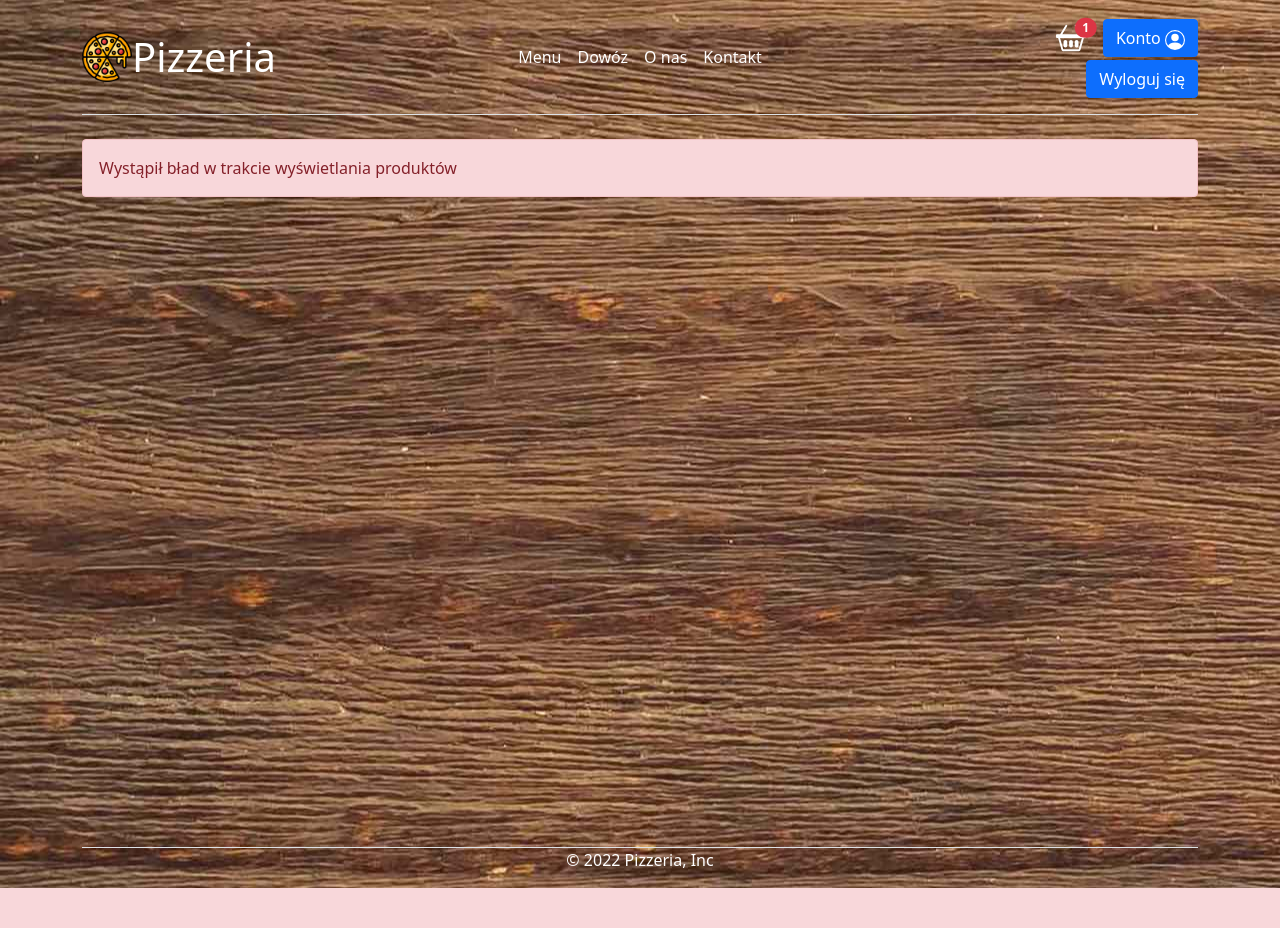
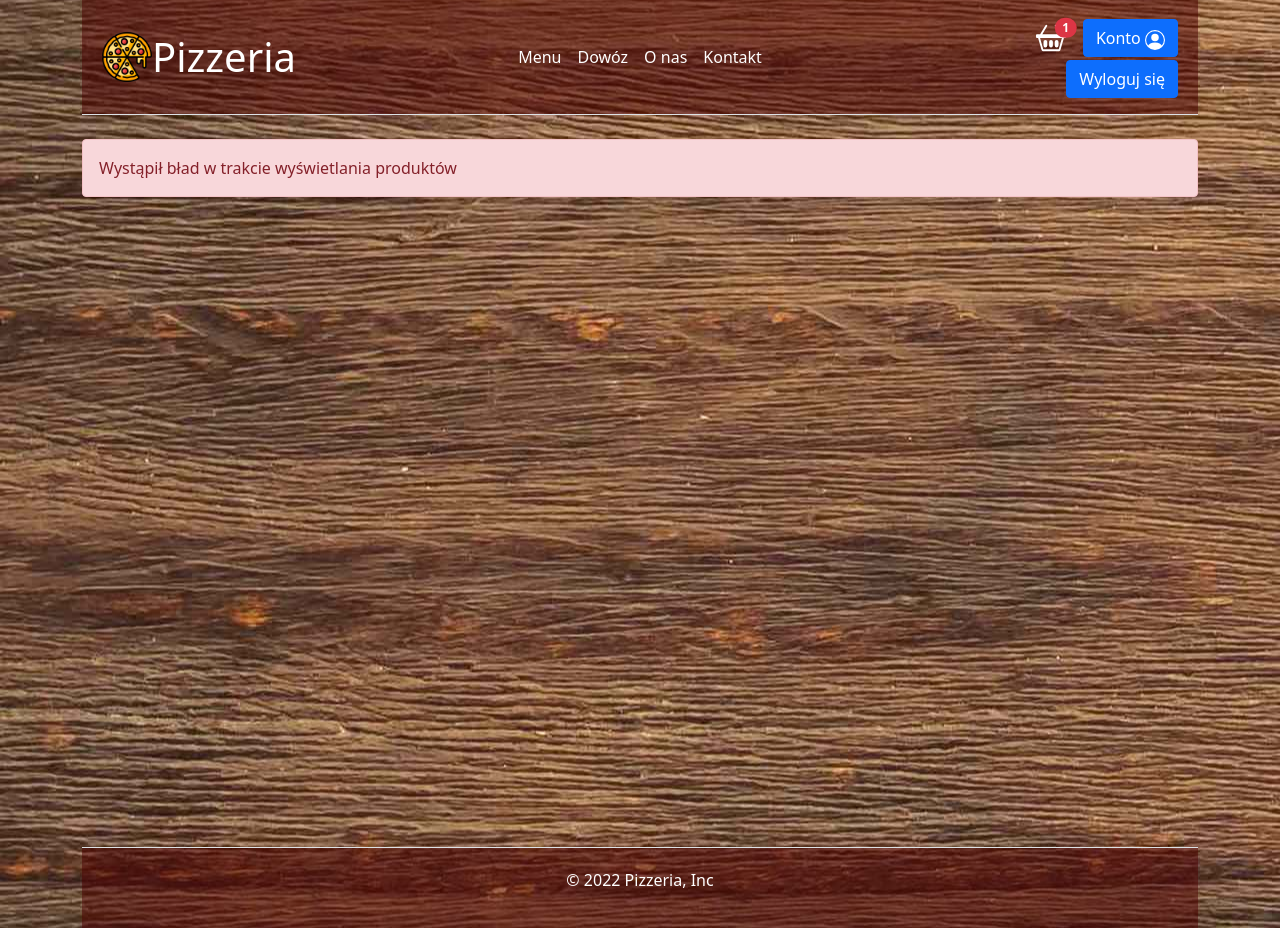
Before and after one commit to PicuBicu/pizzeria, a PHP site: page /pizzeria/menu.php in a window 1280 px wide. Before the commit the page ends 888 px from the top, so only its background shows below. Run offline with PHP 8.4, Linux system fonts and the light colour scheme; the visitor is signed in with stand-in values (Sample User, id 1); data that the repository does not hold is empty; some libraries are stand-ins or nearby versions.

Commit message:
Change header and footer and links styles

```diff
--- a/css/style.css
+++ b/css/style.css
@@ -6,15 +6,25 @@ body {
   color: #fff;
 }
 .card,
-.table {
+.table,
+header,
+footer {
   background-color: rgba(77, 1, 1, 0.5);
   color: #fff;
+  padding: 20px;
 }
 a:hover {
   cursor: pointer;
+  color: rgb(0, 238, 255) !important;
 }
 a:link,
 a:visited {
   color: #fff;
   text-decoration: none;
 }
+button a:hover {
+  cursor: pointer;
+  color: white !important;
+}
+footer {
+}
```
